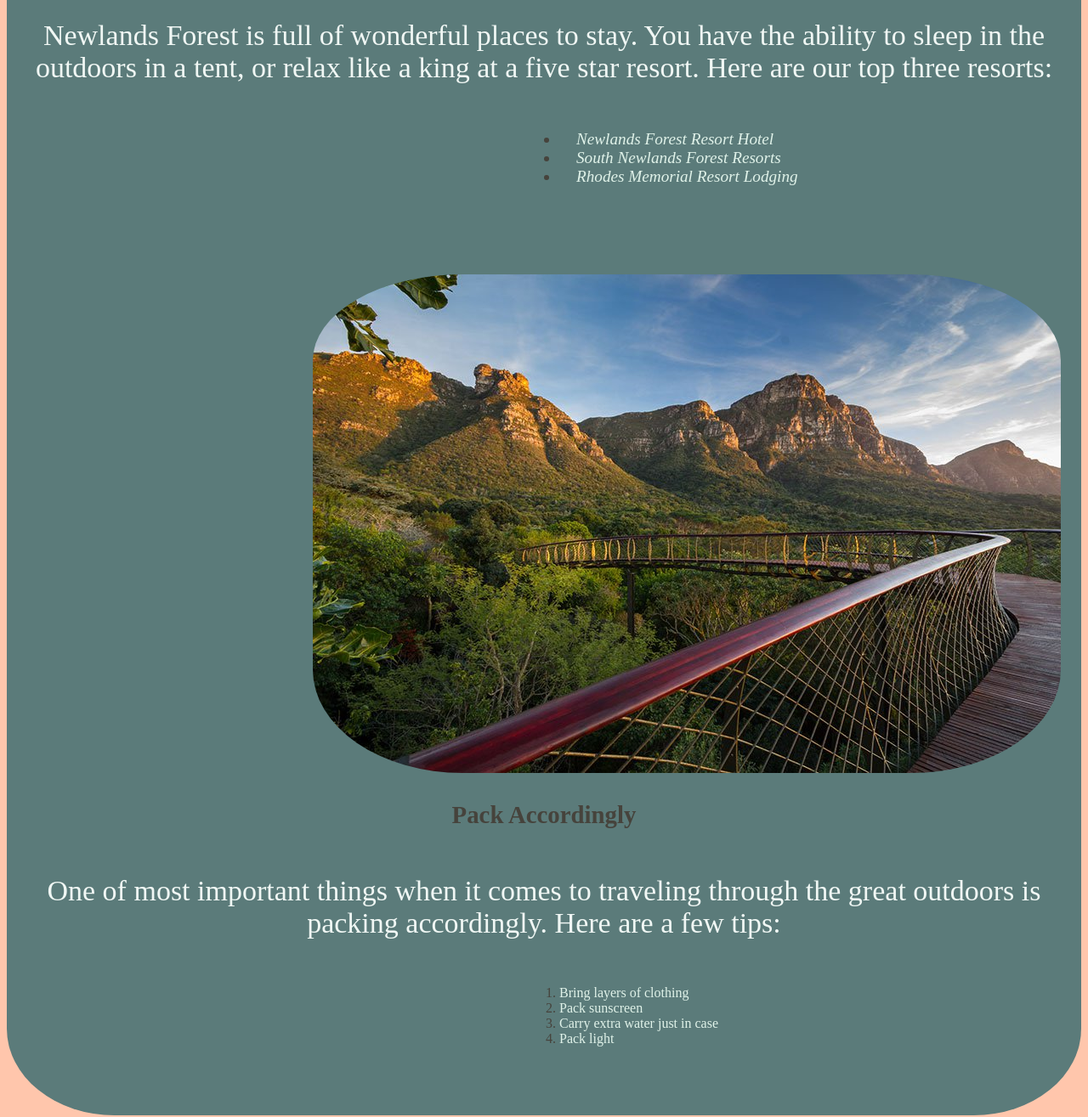
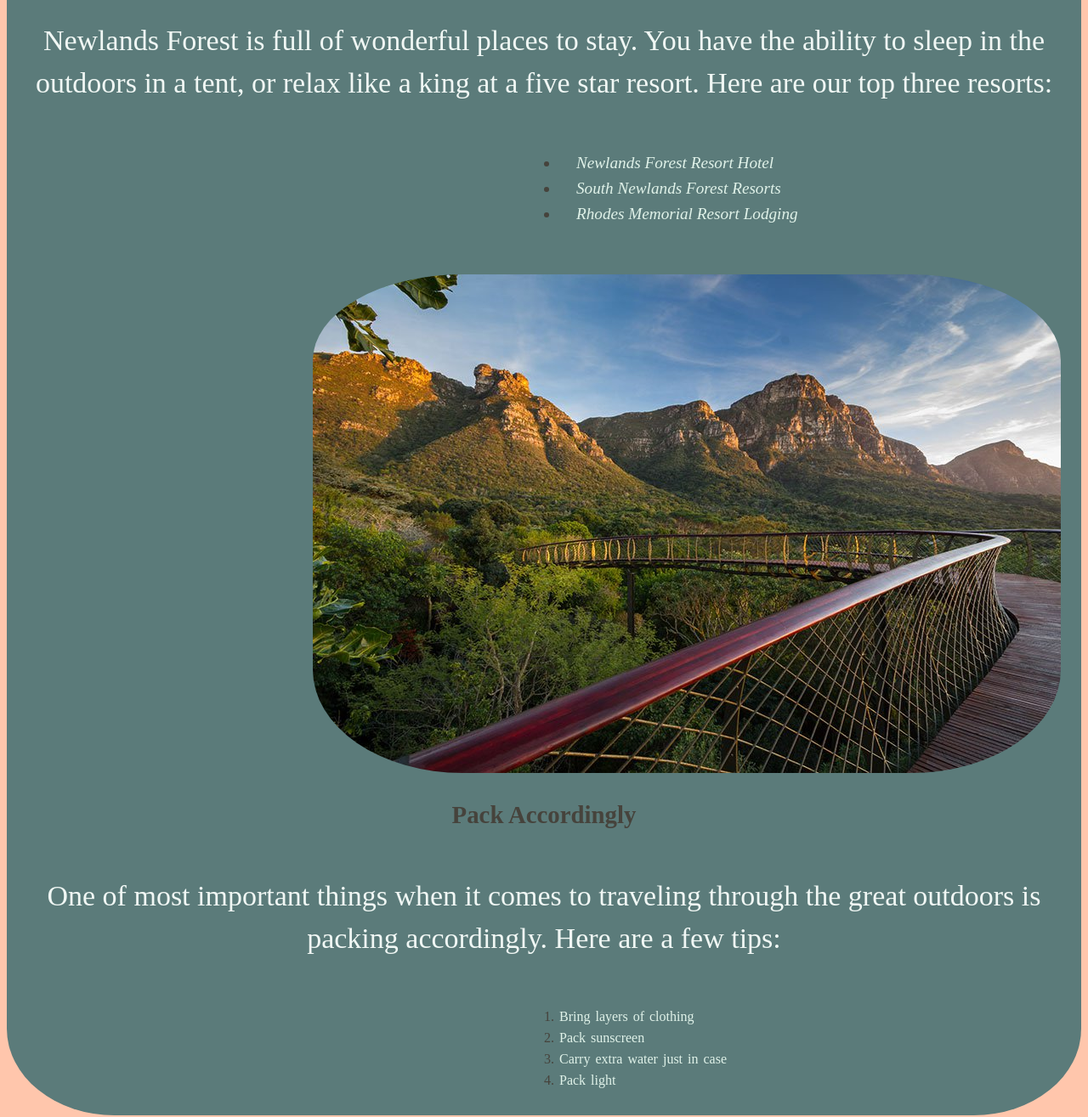
Before and after one commit to MogammadTaariqBardien/sass, a plain HTML site: page index.html in a window 1280 px wide. Shown: the part 1305-2620 px from the top of the page at 85% size. Drawn offline with Linux system fonts and the light colour scheme; a script that the page names is missing.

Commit message:
changed line height for p and li

```diff
--- a/scss/partials/_base.scss
+++ b/scss/partials/_base.scss
@@ -34,6 +34,7 @@ body {
         color: #F0F7F4;
         padding: 20px;
         text-align: center;
+        line-height: 50px;
     }
 
     a{
@@ -53,6 +54,7 @@ body {
 
         li{
             font-size: 1.2em;
+            line-height: 30px;
         }
 
     }
@@ -63,6 +65,8 @@ body {
 
         li{
             color: #46433C;
+            word-spacing: 2px;
+            line-height: 25px;
 
         }
 
```
Also changed, not shown: css/styles.css, 1 other file.
